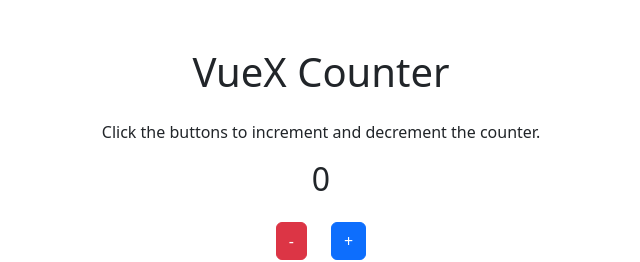
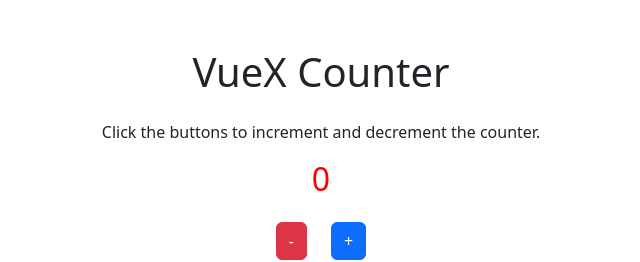
Before and after one commit to ErJump/vue-vuex, a Vue app: page /#/ in a window 1280 px wide. Shown: the top 262 px of the page, without its empty margins (319-959 px from the left). Built offline with nearby package versions, Linux system fonts and the light colour scheme.

Commit message:
feat: :sparkles: Adds color state

```diff
--- a/src/store/index.js
+++ b/src/store/index.js
@@ -3,7 +3,8 @@
 
 export default createStore({
   state: {
-    counter: 0
+    counter: 0,
+    color: 'red',
   },
   getters: {
     counterSquared(state) {
--- a/src/views/HomeView.vue
+++ b/src/views/HomeView.vue
@@ -4,7 +4,7 @@
       <div class="col-12 text-center mb-5">
         <h1 class="mb-4">VueX Counter</h1>
         <p>Click the buttons to increment and decrement the counter.</p>
-        <h2 class="ms_counter mb-4">
+        <h2 class="ms_counter mb-4" :style="{color: $store.state.color}">
           {{ $store.state.counter }}
         </h2>
         <button class="btn btn-danger me-4" @click="$store.dispatch('decrementCounter')">-</button>
```
